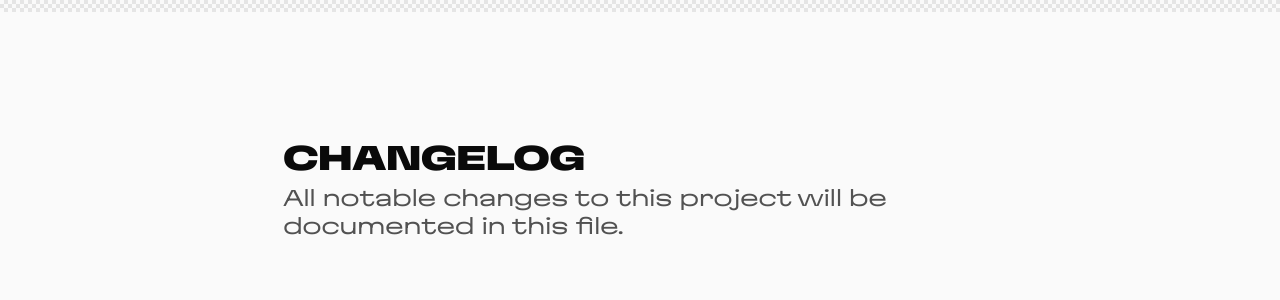
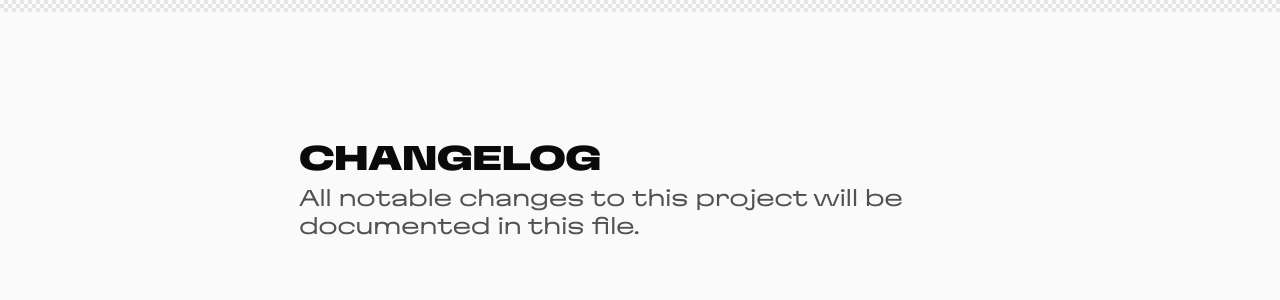
Before and after one commit to alexcarpenter/resilient-ui, a Next.js app: page /changelog in a window 1280 px wide. Shown: the top 300 px of the page. Built offline with nearby package versions, Linux system fonts and the light colour scheme.

Commit message:
fix: Page x padding

```diff
--- a/app/changelog/page.tsx
+++ b/app/changelog/page.tsx
@@ -9,7 +9,7 @@ export const metadata: Metadata = {
 export default function Changelog() {
   return (
     <>
-      <header className="mx-auto mt-32 mb-16 w-full max-w-prose">
+      <header className="mx-auto mt-32 mb-16 w-full max-w-prose px-4">
         <h1
           className="text-xl uppercase md:text-3xl"
           style={{
--- a/app/guidelines/page.tsx
+++ b/app/guidelines/page.tsx
@@ -8,7 +8,7 @@ export const metadata: Metadata = {
 export default function Guidelines() {
   return (
     <>
-      <header className="mx-auto mt-32 mb-16 w-full max-w-prose">
+      <header className="mx-auto mt-32 mb-16 w-full max-w-prose px-4">
         <h1
           className="text-xl uppercase md:text-3xl"
           style={{
```
